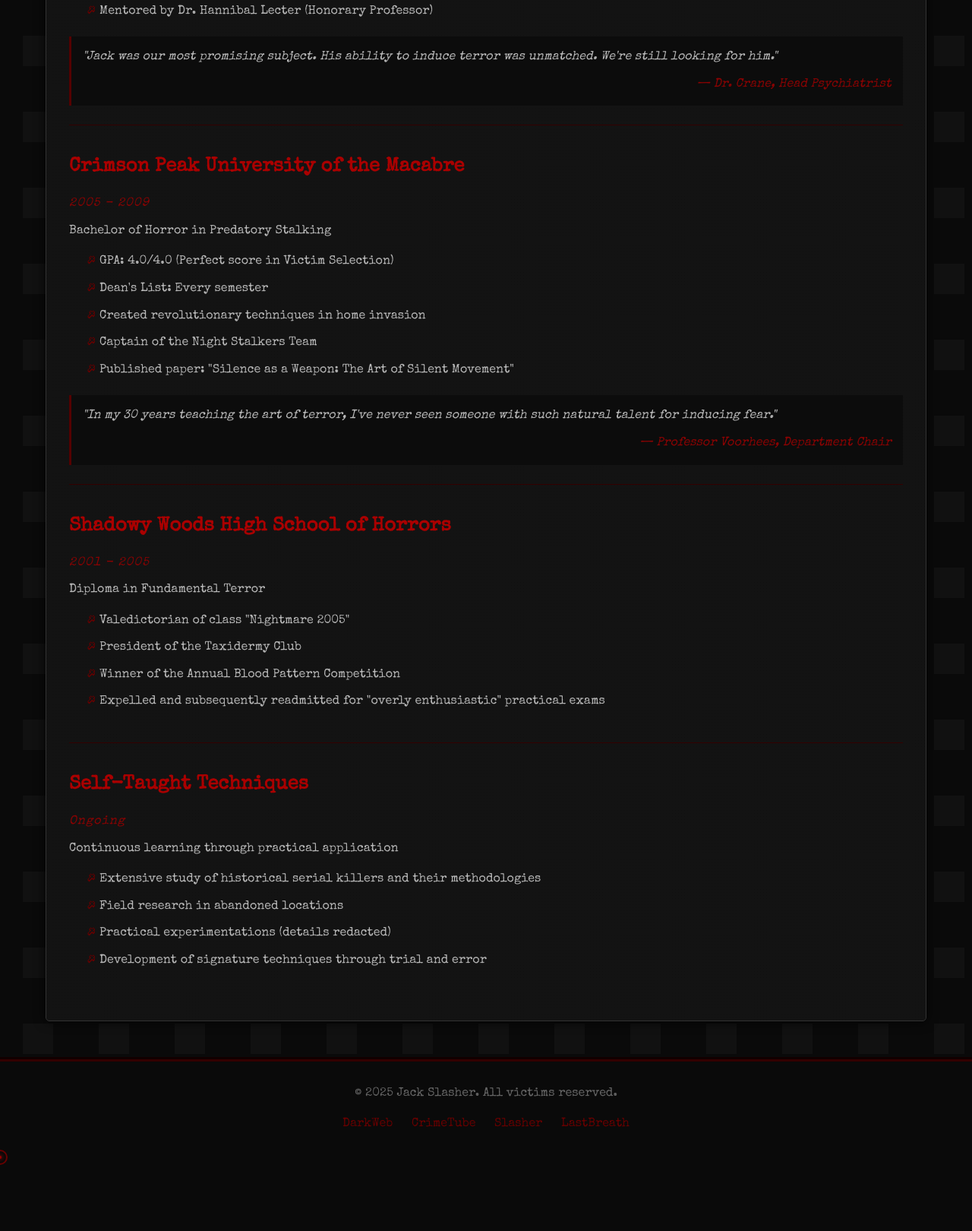
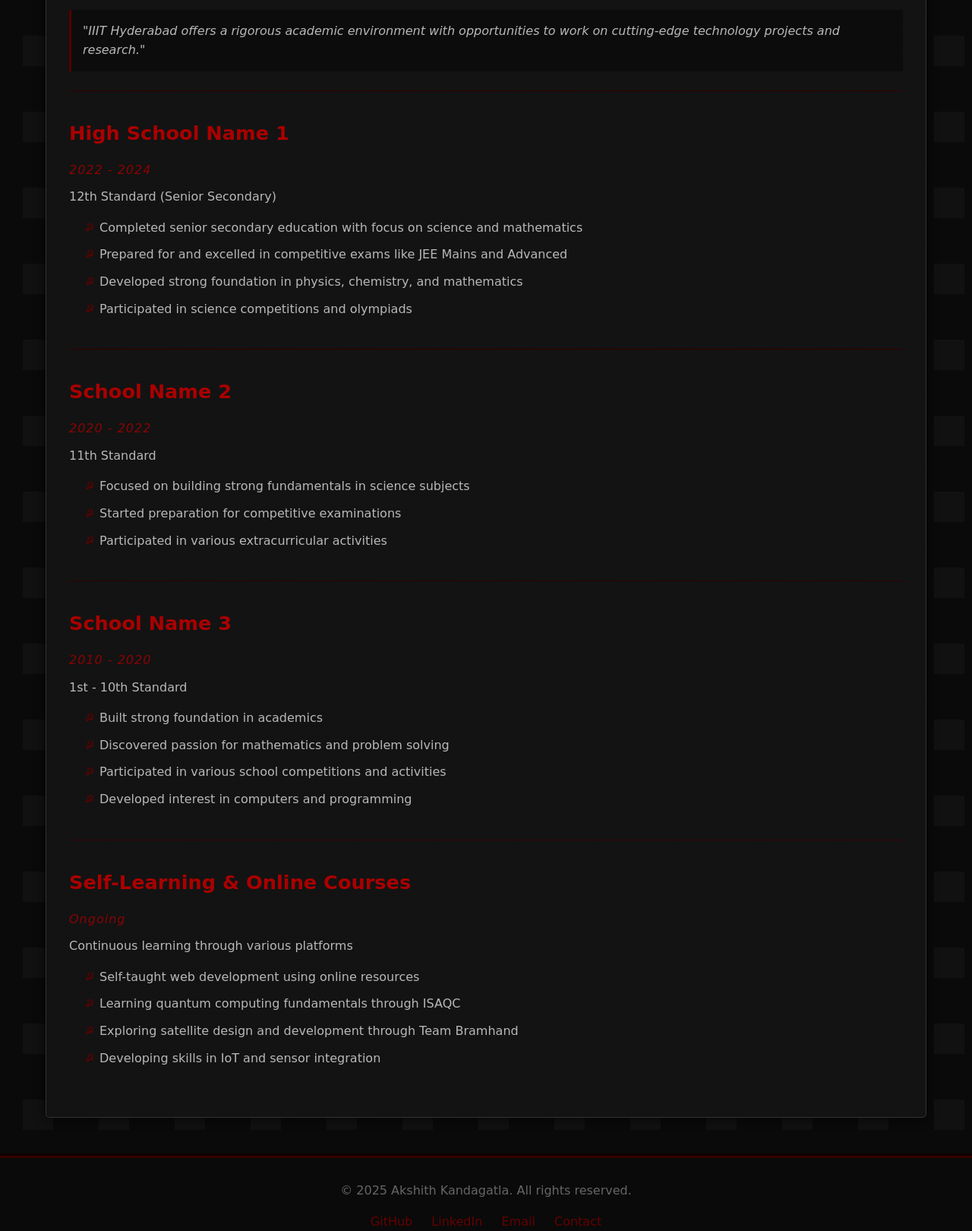
Before and after one commit to Ohshit-ak/AK-persno, a plain HTML site: page education.html in a window 1280 px wide. Shown: the part 683-2303 px from the top of the page at 76% size. Before the commit the page ends 2206 px from the top, so only its background shows below. Drawn offline with nearby package versions, Linux system fonts and the light colour scheme.

Commit message:
Update education.html

```diff
--- a/education.html
+++ b/education.html
@@ -3,25 +3,25 @@
 <head>
     <meta charset="UTF-8">
     <meta name="viewport" content="width=device-width, initial-scale=1.0">
-    <title>Training & Conditioning | Jack Slasher</title>
+    <title>Education | Akshith Kandagatla</title>
     <link rel="stylesheet" href="styles.css">
     <link rel="preconnect" href="https://fonts.googleapis.com">
     <link rel="preconnect" href="https://fonts.gstatic.com" crossorigin>
-    <link href="https://fonts.googleapis.com/css2?family=Creepster&family=Special+Elite&family=Nosifer&display=swap" rel="stylesheet">
+    <link href="https://fonts.googleapis.com/css2?family=Roboto:wght@300;400;700&family=Montserrat:wght@400;700&display=swap" rel="stylesheet">
 </head>
 <body>
-    <div class="blood-drip top-drip"></div>
+    <div class="top-accent"></div>
 
     <header>
         <div class="container">
             <h1>AKSHITH KANDAGATLA</h1>
-            <p class="tagline">Your Friendly Neighborhood Nightmare</p>
+            <p class="tagline">Computer Science Student & Technology Enthusiast</p>
             <nav>
                 <ul>
                     <li><a href="index.html">Home</a></li>
-                    <li><a href="education.html" class="active">Training</a></li>
-                    <li><a href="skills.html">Arsenal</a></li>
-                    <li><a href="achievements.html">Trophies</a></li>
+                    <li><a href="education.html" class="active">Education</a></li>
+                    <li><a href="skills.html">Skills</a></li>
+                    <li><a href="achievements.html">Achievements</a></li>
                 </ul>
             </nav>
         </div>
@@ -29,70 +29,76 @@
 
     <div class="container">
         <section id="education">
-            <h2>Training & Conditioning</h2>
+            <h2>Education & Academic Journey</h2>
 
             <div class="education-item">
-                <h3>Blackwood Asylum for the Criminally Insane</h3>
-                <p class="date">2010 - 2015</p>
-                <p>Mastery in Psychological Warfare</p>
+                <h3>IIIT Hyderabad</h3>
+                <p class="date">2024 - Present</p>
+                <p>Bachelor of Technology in Computer Science and Engineering</p>
                 <div class="education-details">
                     <ul>
-                        <li>Patient of the Month: 13 consecutive times</li>
-                        <li>Specialized in fear induction techniques</li>
-                        <li>Escaped without a trace - still at large</li>
-                        <li>Thesis: "The Psychology of Fear: Breaking the Human Spirit"</li>
-                        <li>Mentored by Dr. Hannibal Lecter (Honorary Professor)</li>
+                        <li>Pursuing advanced studies in computer science fundamentals</li>
+                        <li>Active member of multiple technical and entrepreneurial clubs</li>
+                        <li>Working on research projects including satellite design</li>
+                        <li>Focusing on developing practical skills in programming and system design</li>
                     </ul>
                 </div>
                 <div class="testimonial">
-                    <p>"Jack was our most promising subject. His ability to induce terror was unmatched. We're still looking for him."</p>
-                    <p class="testimonial-author">— Dr. Crane, Head Psychiatrist</p>
+                    <p>"IIIT Hyderabad offers a rigorous academic environment with opportunities to work on cutting-edge technology projects and research."</p>
                 </div>
             </div>
 
             <div class="education-item">
-                <h3>Crimson Peak University of the Macabre</h3>
-                <p class="date">2005 - 2009</p>
-                <p>Bachelor of Horror in Predatory Stalking</p>
+                <h3>High School Name 1</h3>
+                <p class="date">2022 - 2024</p>
+                <p>12th Standard (Senior Secondary)</p>
                 <div class="education-details">
                     <ul>
-                        <li>GPA: 4.0/4.0 (Perfect score in Victim Selection)</li>
-                        <li>Dean's List: Every semester</li>
-                        <li>Created revolutionary techniques in home invasion</li>
-                        <li>Captain of the Night Stalkers Team</li>
-                        <li>Published paper: "Silence as a Weapon: The Art of Silent Movement"</li>
-                    </ul>
-                </div>
-                <div class="testimonial">
-                    <p>"In my 30 years teaching the art of terror, I've never seen someone with such natural talent for inducing fear."</p>
-                    <p class="testimonial-author">— Professor Voorhees, Department Chair</p>
-                </div>
-            </div>
-
-            <div class="education-item">
-                <h3>Shadowy Woods High School of Horrors</h3>
-                <p class="date">2001 - 2005</p>
-                <p>Diploma in Fundamental Terror</p>
-                <div class="education-details">
-                    <ul>
-                        <li>Valedictorian of class "Nightmare 2005"</li>
-                        <li>President of the Taxidermy Club</li>
-                        <li>Winner of the Annual Blood Pattern Competition</li>
-                        <li>Expelled and subsequently readmitted for "overly enthusiastic" practical exams</li>
+                        <li>Completed senior secondary education with focus on science and mathematics</li>
+                        <li>Prepared for and excelled in competitive exams like JEE Mains and Advanced</li>
+                        <li>Developed strong foundation in physics, chemistry, and mathematics</li>
+                        <li>Participated in science competitions and olympiads</li>
                     </ul>
                 </div>
             </div>
 
             <div class="education-item">
-                <h3>Self-Taught Techniques</h3>
-                <p class="date">Ongoing</p>
-                <p>Continuous learning through practical application</p>
+                <h3>School Name 2</h3>
+                <p class="date">2020 - 2022</p>
+                <p>11th Standard</p>
                 <div class="education-details">
                     <ul>
-                        <li>Extensive study of historical serial killers and their methodologies</li>
-                        <li>Field research in abandoned locations</li>
-                        <li>Practical experimentations (details redacted)</li>
-                        <li>Development of signature techniques through trial and error</li>
+                        <li>Focused on building strong fundamentals in science subjects</li>
+                        <li>Started preparation for competitive examinations</li>
+                        <li>Participated in various extracurricular activities</li>
+                    </ul>
+                </div>
+            </div>
+
+            <div class="education-item">
+                <h3>School Name 3</h3>
+                <p class="date">2010 - 2020</p>
+                <p>1st - 10th Standard</p>
+                <div class="education-details">
+                    <ul>
+                        <li>Built strong foundation in academics</li>
+                        <li>Discovered passion for mathematics and problem solving</li>
+                        <li>Participated in various school competitions and activities</li>
+                        <li>Developed interest in computers and programming</li>
+                    </ul>
+                </div>
+            </div>
+
+            <div class="education-item">
+                <h3>Self-Learning & Online Courses</h3>
+                <p class="date">Ongoing</p>
+                <p>Continuous learning through various platforms</p>
+                <div class="education-details">
+                    <ul>
+                        <li>Self-taught web development using online resources</li>
+                        <li>Learning quantum computing fundamentals through ISAQC</li>
+                        <li>Exploring satellite design and development through Team Bramhand</li>
+                        <li>Developing skills in IoT and sensor integration</li>
                     </ul>
                 </div>
             </div>
@@ -101,12 +107,12 @@
 
     <footer>
         <div class="container">
-            <p>&copy; 2025 Jack Slasher. All victims reserved.</p>
+            <p>&copy; 2025 Akshith Kandagatla. All rights reserved.</p>
             <div class="social-links">
-                <a href="#" class="social-link">DarkWeb</a>
-                <a href="#" class="social-link">CrimeTube</a>
-                <a href="#" class="social-link">Slasher</a>
-                <a href="#" class="social-link">LastBreath</a>
+                <a href="https://github.com/Akshith" class="social-link">GitHub</a>
+                <a href="https://linkedin.com/in/Akshith" class="social-link">LinkedIn</a>
+                <a href="#" class="social-link">Email</a>
+                <a href="#" class="social-link">Contact</a>
             </div>
         </div>
     </footer>
```
